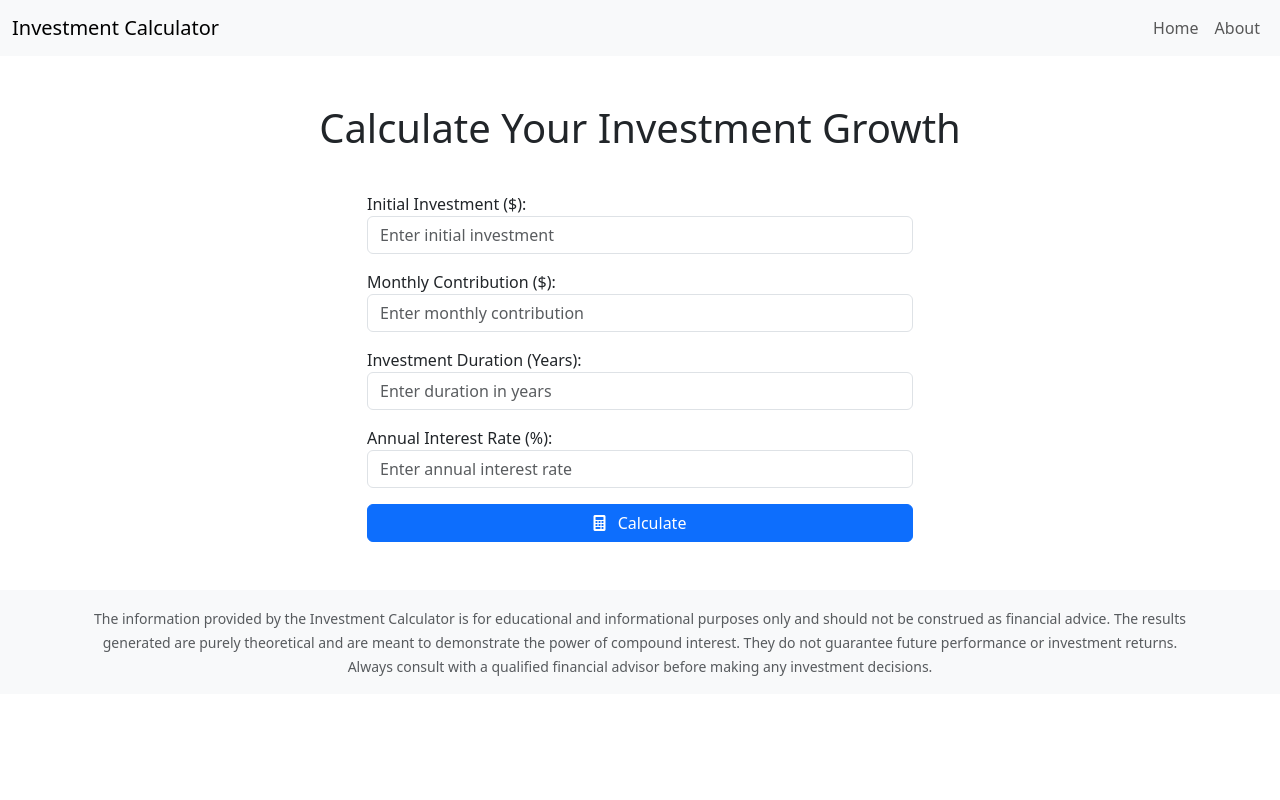
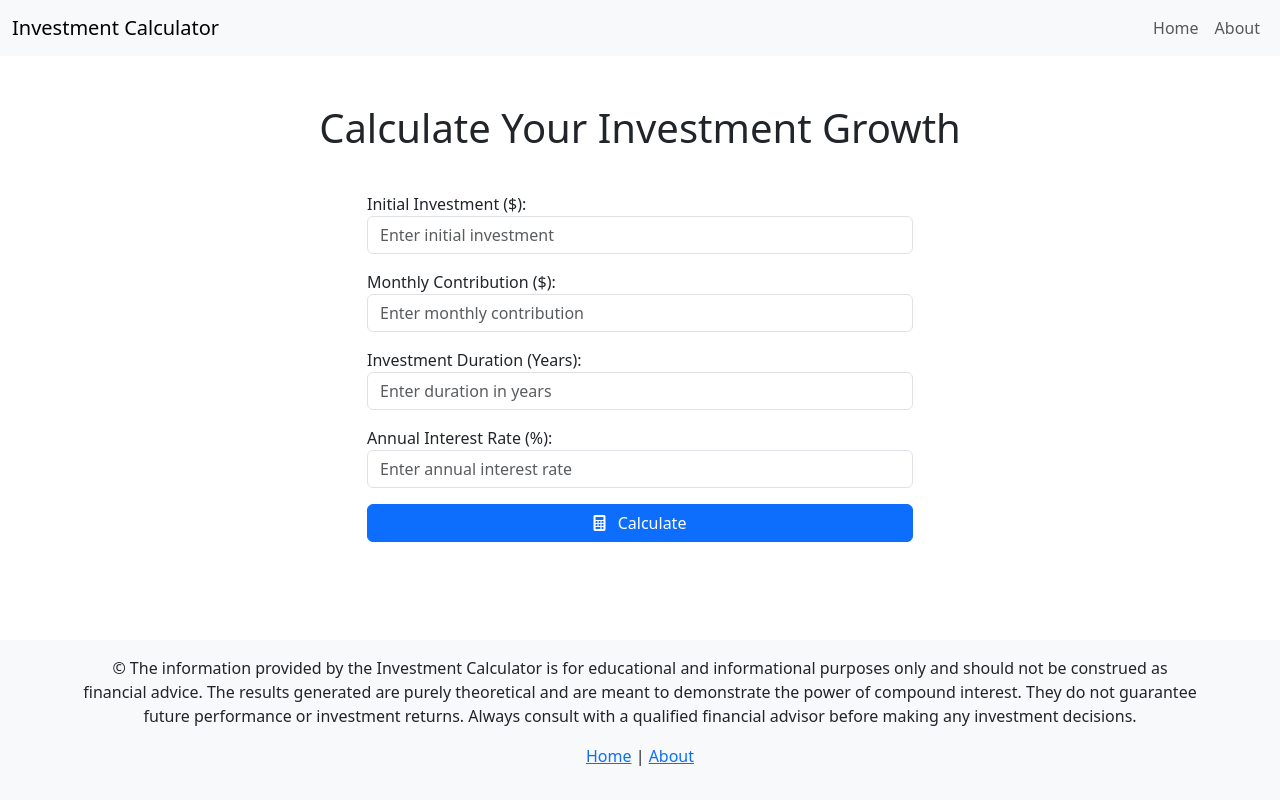
Before and after one commit to namnmai/compound_interest_visualizer, a Django app: page / in a window 1280 px wide. Run offline with Django 5.2, Linux system fonts and the light colour scheme.

Commit message:
Styling changes

```diff
--- a/investment_calculator/templates/base.html
+++ b/investment_calculator/templates/base.html
@@ -8,13 +8,13 @@
     <!-- Bootstrap 5 CSS via CDN -->
     <link href="https://cdn.jsdelivr.net/npm/bootstrap@5.3.0/dist/css/bootstrap.min.css" rel="stylesheet">
     <!-- Font Awesome for Icons -->
-    <link rel="stylesheet" href="https://cdnjs.cloudflare.com/ajax/libs/font-awesome/6.0.0-beta3/css/all.min.css" integrity="sha512-Fo3rlrZj/kTc8Cwz5tG2N6cGjCe3NQ4Vn3eOEE1XraHqvJpHnslR9k09gUM1/LOuER3F0xFV+NeP9nYbJb1e0w==" crossorigin="anonymous" referrerpolicy="no-referrer" />
+    <link rel="stylesheet" href="https://cdnjs.cloudflare.com/ajax/libs/font-awesome/6.0.0-beta3/css/all.min.css">
     <!-- Custom CSS -->
     <link rel="stylesheet" href="{% static 'css/custom.css' %}">
     {% block extra_head %}
     {% endblock %}
 </head>
-<body>
+<body class="d-flex flex-column min-vh-100">
     <!-- Navbar -->
     <nav class="navbar navbar-expand-lg navbar-light bg-light">
         <div class="container-fluid">
@@ -40,17 +40,18 @@
     </nav>
 
     <!-- Content -->
-    <div class="container py-5">
-        {% block content %}
-        {% endblock %}
-    </div>
+    <main class="flex-grow-1">
+        <div class="container py-5">
+            {% block content %}
+            {% endblock %}
+        </div>
+    </main>
 
     <!-- Footer -->
-    <footer class="bg-light text-center text-muted py-3">
-        <div class="container">
-            <small>
-                The information provided by the Investment Calculator is for educational and informational purposes only and should not be construed as financial advice. The results generated are purely theoretical and are meant to demonstrate the power of compound interest. They do not guarantee future performance or investment returns. Always consult with a qualified financial advisor before making any investment decisions.
-            </small>
+    <footer class="bg-light py-3 mt-auto">
+        <div class="container text-center">
+            <p>&copy; The information provided by the Investment Calculator is for educational and informational purposes only and should not be construed as financial advice. The results generated are purely theoretical and are meant to demonstrate the power of compound interest. They do not guarantee future performance or investment returns. Always consult with a qualified financial advisor before making any investment decisions.</p>
+            <p><a href="{% url 'calculate_investment' %}">Home</a> | <a href="{% url 'about' %}">About</a></p>
         </div>
     </footer>
 
```
